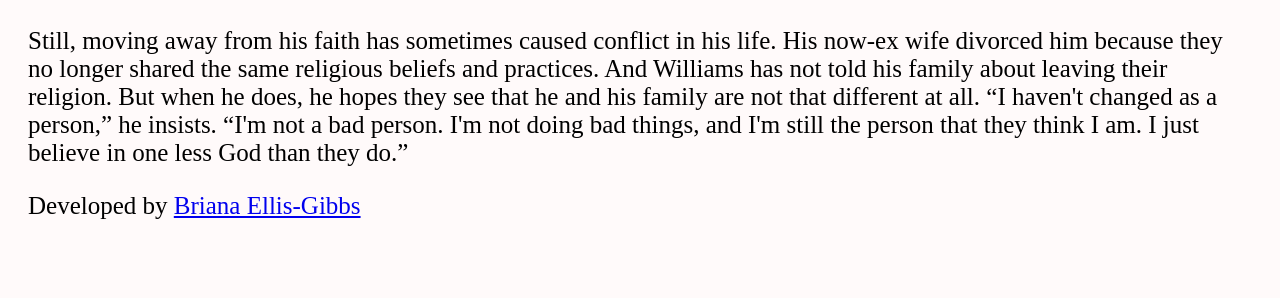
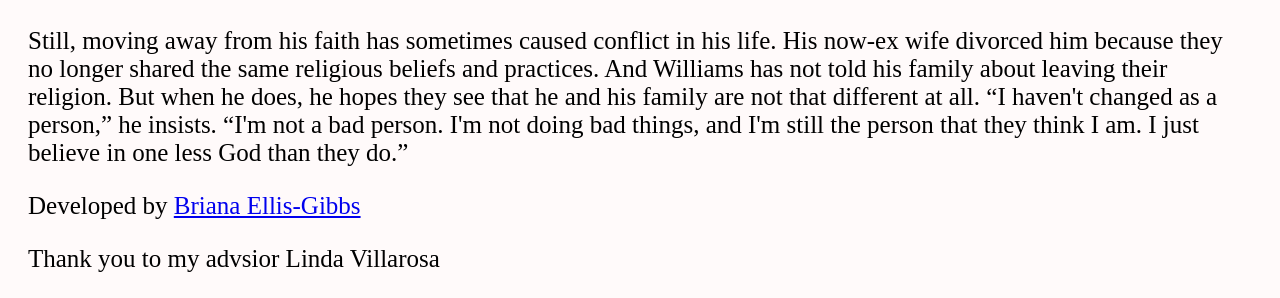
Before and after one commit to bellisgibbs1/capstonefinal, a plain HTML site: page index.html in a window 1280 px wide. Shown: the part 9150-9448 px from the top of the page. Before the commit the page ends 9395 px from the top, so only its background shows below. Drawn offline with Linux system fonts and the light colour scheme; a script that the page names is missing.

Commit message:
Update index.html

```diff
--- a/index.html
+++ b/index.html
@@ -193,8 +193,7 @@
 
 
 <p>Developed by <a href="https://www.brianaellisgibbs.com/"> Briana Ellis-Gibbs </a></p>
-
-
+<p> Thank you to my advsior Linda Villarosa </p>
 </body>
 
 </div>
```
